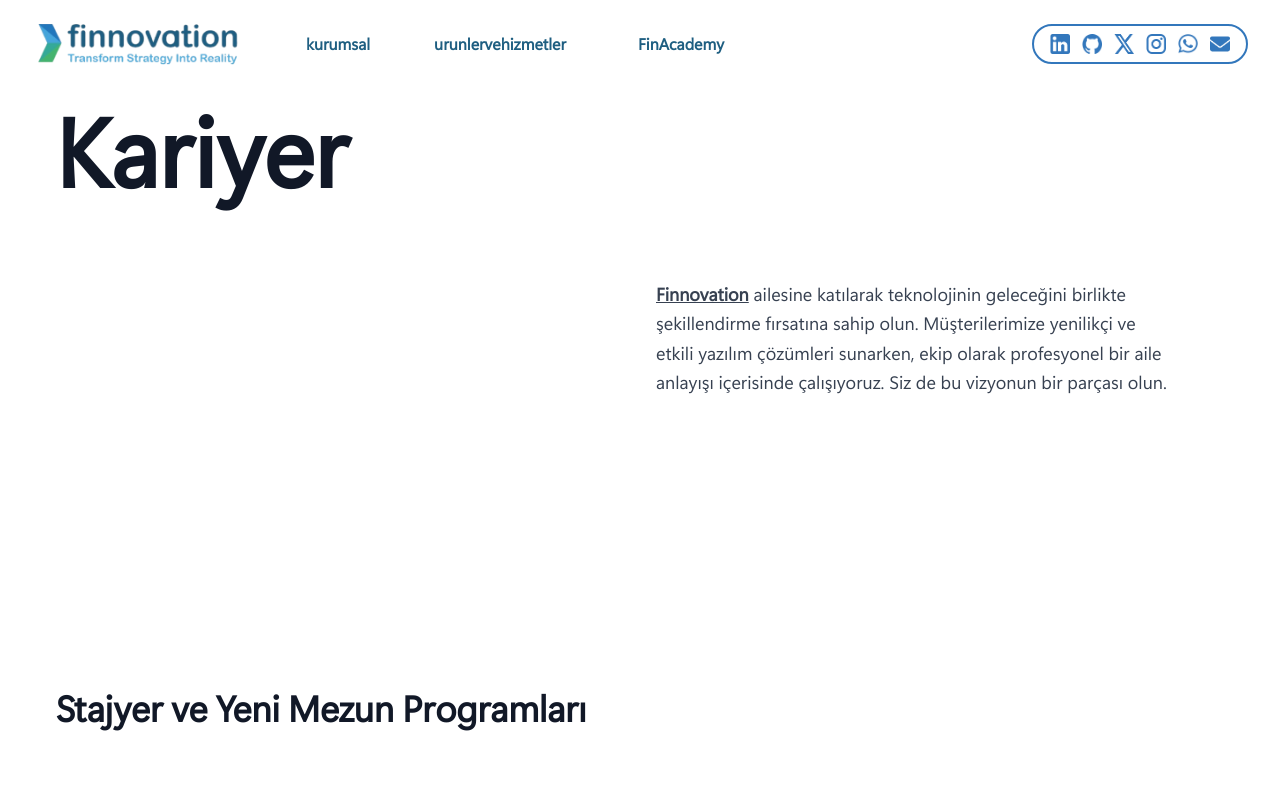
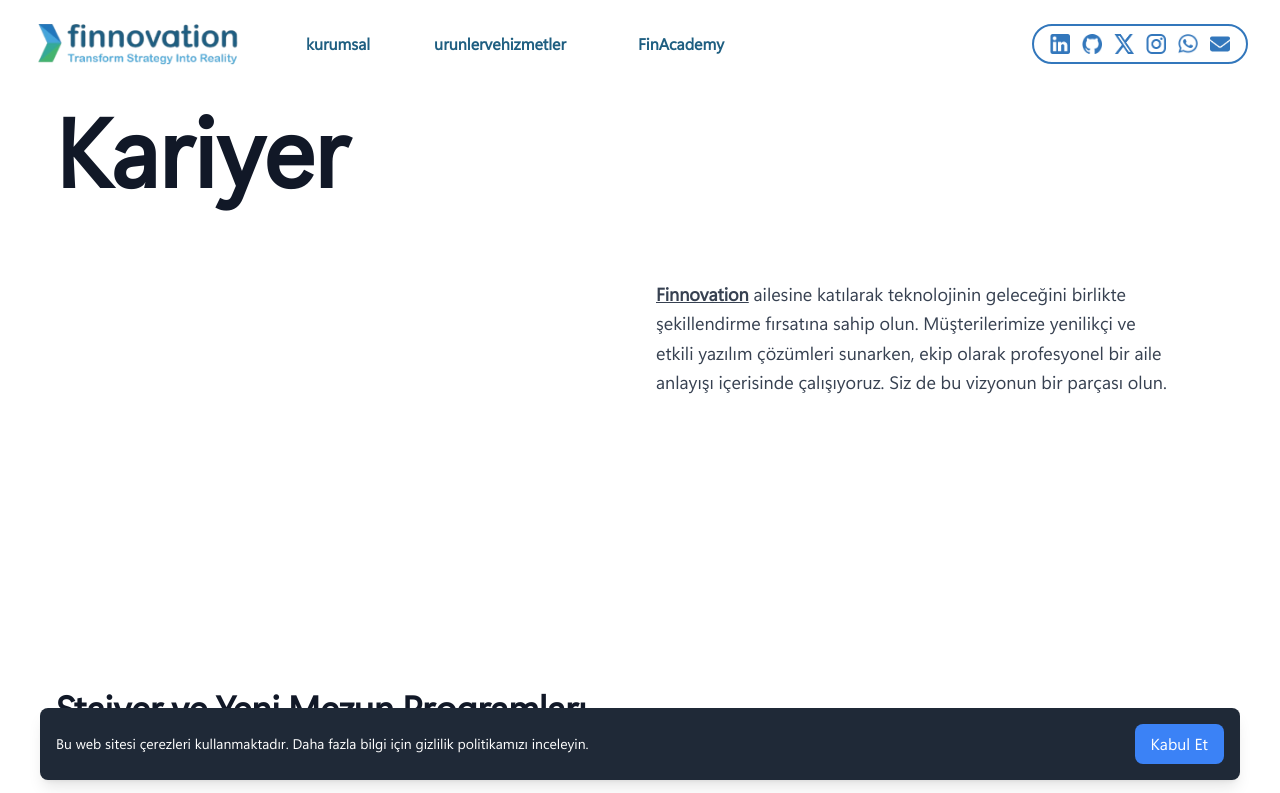
Before and after one commit to aliz1369/finnovation-website, a React (Vite) app: page /careers in a window 1280 px wide. Shown: the top 793 px of the page. Built offline with nearby package versions, Linux system fonts and the light colour scheme; the HTML template or start-up script is replaced by a standard one.

Commit message:
cookie popup

```diff
--- /dev/null
+++ b/src/components/CookiePopup.tsx
@@ -0,0 +1,36 @@
+import { useState, useEffect } from "react";
+
+const CookiePopup = () => {
+  const [isVisible, setIsVisible] = useState(false);
+
+  useEffect(() => {
+    const accepted = localStorage.getItem("cookiesAccepted");
+    if (!accepted) {
+      setIsVisible(true);
+    }
+  }, []);
+
+  const acceptCookies = () => {
+    localStorage.setItem("cookiesAccepted", "true");
+    setIsVisible(false);
+  };
+
+  if (!isVisible) return null;
+
+  return (
+    <div className="fixed bottom-5 left-5 right-5 md:left-10 md:right-10 bg-gray-800 text-white p-4 rounded-lg shadow-lg flex justify-between items-center">
+      <p className="text-sm">
+        Bu web sitesi çerezleri kullanmaktadır. Daha fazla bilgi için gizlilik
+        politikamızı inceleyin.
+      </p>
+      <button
+        onClick={acceptCookies}
+        className="bg-blue-500 hover:bg-blue-600 text-white px-4 py-2 rounded-lg ml-4"
+      >
+        Kabul Et
+      </button>
+    </div>
+  );
+};
+
+export default CookiePopup;
--- a/src/layouts/MainLayout.tsx
+++ b/src/layouts/MainLayout.tsx
@@ -1,8 +1,8 @@
 import React, { useEffect } from "react";
 import { useLocation } from "react-router-dom";
 // import Footer from "../components/Footer/Footer";
-import { CookiesProvider, useCookies } from "react-cookie";
 import HeaderMenu from "../components/HeaderMenu";
+import CookiePopup from "../components/CookiePopup";
 
 interface MainLayoutProps {
   children: React.ReactNode;
@@ -10,23 +10,20 @@ interface MainLayoutProps {
 
 const MainLayout: React.FC<MainLayoutProps> = ({ children }) => {
   const location = useLocation();
-  const [_, setCookie] = useCookies(["user"]);
 
   useEffect(() => {
-    setCookie("user", "gowtham", {
-      path: "/",
-    });
     window.scrollTo(0, 0);
   }, [location.pathname]); // location.pathname değiştiğinde tetiklenecek
 
   return (
-    <CookiesProvider>
+    <>
+      <CookiePopup />
       <div className="min-h-screen w-full overflow-x-hidden">
         <HeaderMenu />
         <main className="pt-[80px]">{children}</main>
         {/* <Footer /> */}
       </div>
-    </CookiesProvider>
+    </>
   );
 };
 
```
